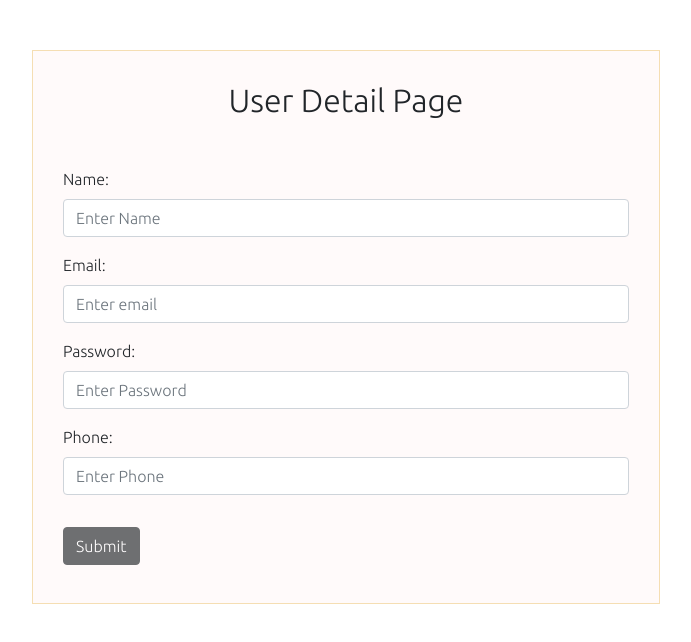
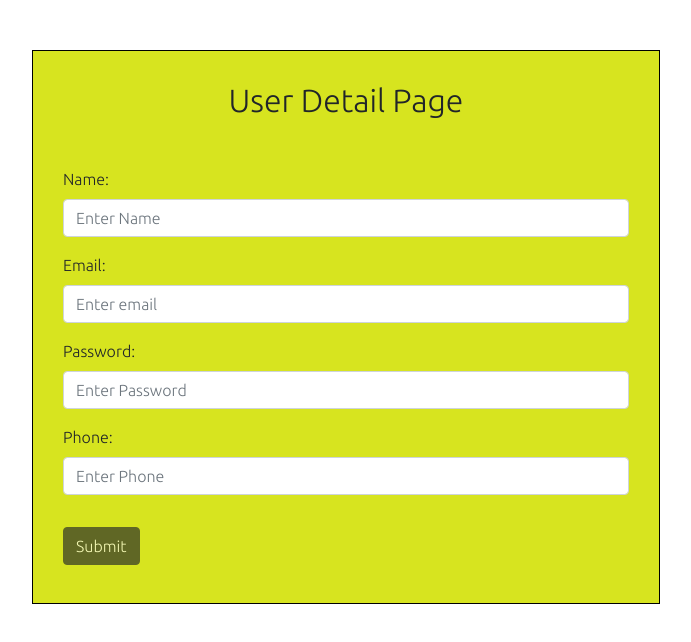
Before and after one commit to ku-nal-g/ng-demos, an Angular app in the folder Users-details-Page/: page / in a window 1280 px wide. Shown: the top 642 px of the page, without its empty margins (294-985 px from the left). Built offline with nearby package versions, Linux system fonts and the light colour scheme.

Commit message:
Update users-details-page.component.css

```diff
--- a/Users-details-Page/src/app/users-details-page/users-details-page.component.css
+++ b/Users-details-Page/src/app/users-details-page/users-details-page.component.css
@@ -1,7 +1,7 @@
 .box{
-    border: 1px solid wheat;
+    border: 1px solid black;
     width: 50%;
-    background: snow;
+    background: rgb(215,228,31);
     padding: 30px;
 }
 .container-fluid{
```
